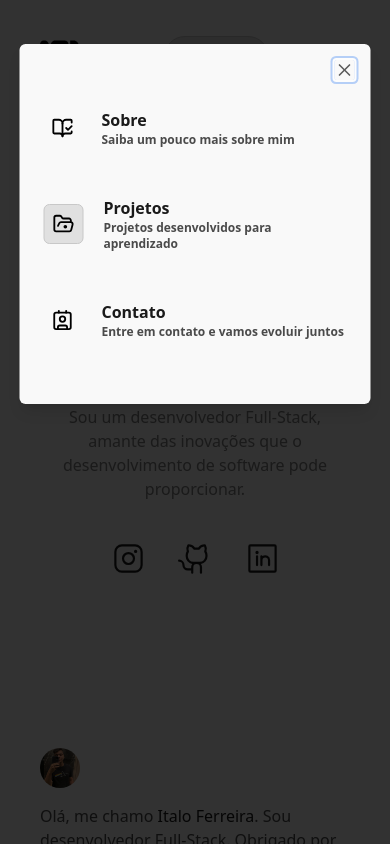
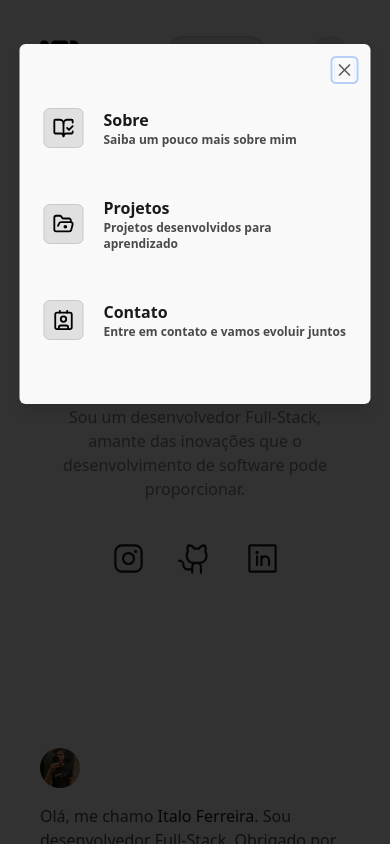
Before and after one commit to ItaloFL/portfolio, a React (Vite) app: page / in a window 390 px wide. Both pictures are taken after a click on the button "MENU". Shown: the top 844 px of the page. Built offline with nearby package versions, Linux system fonts and the light colour scheme; no server answers.

Commit message:
feat :sparkles: mobile menu itens border and bg contrast add

```diff
--- a/src/components/header.tsx
+++ b/src/components/header.tsx
@@ -99,7 +99,7 @@ export function Header() {
                 onClick={() => setOpen(false)}
                 className=" flex items-center gap-5 cursor-pointer transition-colors hover:text-link-hover-color"
               >
-                <div className=" dark:bg-contrast-color-dark dark:border-border-color-dark p-2 rounded-md">
+                <div className="bg-contrast-color border border-border-color dark:bg-contrast-color-dark dark:border-border-color-dark p-2 rounded-md">
                   <BookOpenCheck
                     size={22}
                     className="text-[#000000] dark:text-[#FFFFFF]"
@@ -149,9 +149,9 @@ export function Header() {
               <Link
                 to={'contact'}
                 onClick={() => setOpen(false)}
-                className=" flex items-center gap-5 cursor-pointer transition-colors hover:text-link-hover-color"
+                className="flex items-center gap-5 cursor-pointer transition-colors hover:text-link-hover-color"
               >
-                <div className=" dark:bg-contrast-color-dark dark:border-border-color-dark p-2 rounded-md">
+                <div className="bg-contrast-color border border-border-color dark:bg-contrast-color-dark dark:border-border-color-dark p-2 rounded-md">
                   <Contact
                     size={22}
                     className="text-[#000000] dark:text-[#FFFFFF]"
@@ -178,7 +178,7 @@ export function Header() {
 
         <button
           onClick={toggleTheme}
-          className=" p-2 rounded-full hover:bg-[#C8C8C8] transition-colors dark:bg-contrast-color-dark dark:border-border-color-dark dark:hover:bg-[#212121]"
+          className=" p-2 rounded-full hover:bg-[#C8C8C8] bg-contrast-color transition-colors dark:bg-contrast-color-dark dark:border-border-color-dark dark:hover:bg-[#212121]"
         >
           {theme === 'dark' ? (
             <Sun
```
